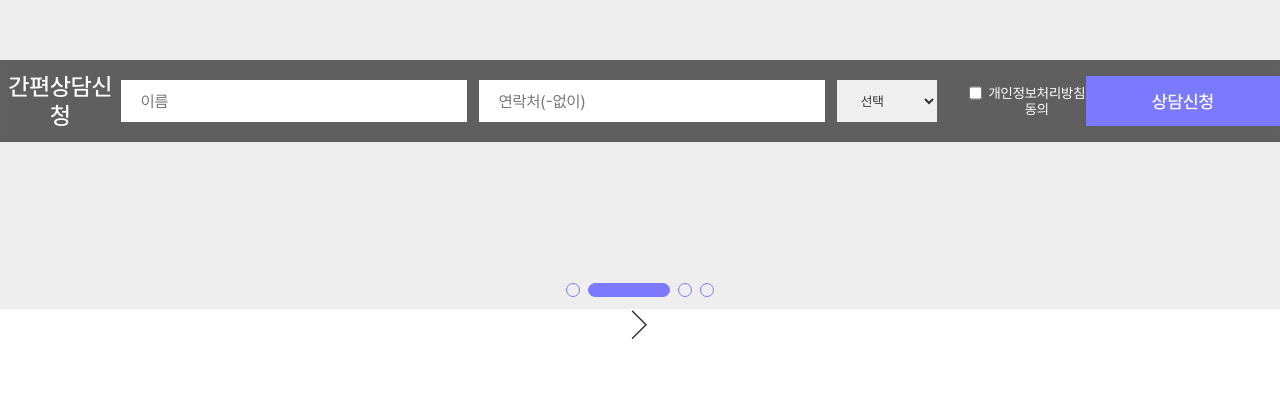
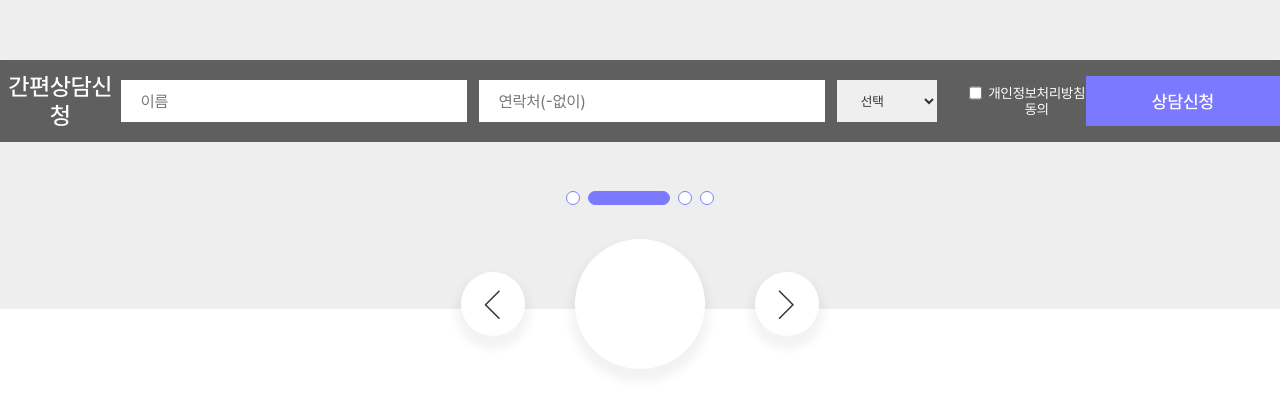
Before and after one commit to hyeon-woo-pyo-projects/minehair-front, a React (Create React App) app: page / in a window 1280 px wide. Shown: the part 658-1066 px from the top of the page. Built offline with nearby package versions, Linux system fonts and the light colour scheme.

Commit message:
중단 버튼 추가 및 클릭 이벤트 추가

```diff
--- a/src/components/index/MainSlider.tsx
+++ b/src/components/index/MainSlider.tsx
@@ -1,12 +1,33 @@
-import { Swiper, SwiperSlide } from 'swiper/react';
+import { Swiper, SwiperClass, SwiperSlide } from 'swiper/react';
 import { Navigation, Pagination, Scrollbar, Autoplay } from 'swiper/modules';
 import 'swiper/css';
 import 'swiper/css/navigation';
 import 'swiper/css/pagination';
 import 'swiper/css/scrollbar';
 import IconArrowRight from '../../icons/IconArrowRight';
+import IconArrowLeft from '../../icons/IconArrowLeft';
+import { useRef, useState } from 'react';
+import { Swiper as SwiperCore } from 'swiper';
 
 function MainSlider () {
+    // 일시정지 버튼 "my-button-pause"
+    const [paused, setPaused] = useState(false);
+
+    //
+    const swiperRef = useRef<SwiperCore | null>(null);
+
+    const togglePause = () => {
+        if (!swiperRef.current) return;
+
+        if (paused) {
+            swiperRef.current.autoplay.start();
+        }else {
+            swiperRef.current.autoplay.stop();
+        }
+
+        setPaused(prev => !prev);
+    };
+
     return (
         <>
             <Swiper
@@ -26,6 +47,9 @@ function MainSlider () {
                     delay: 5000,
                     disableOnInteraction: false,
                 }}
+                onSwiper={(swiper: SwiperClass) => {
+                    swiperRef.current = swiper;
+                }}
                 className='mainSlider'
             >
                 <SwiperSlide>Slide 1</SwiperSlide>
@@ -35,7 +59,12 @@ function MainSlider () {
             </Swiper>
 
             <div className="my-navigation-buttons">
-                <button className="my-button-prev"></button>
+                <button className="my-button-prev">
+                    <IconArrowLeft  color="var(--color-black)" height={30} width={30}/>
+                </button>
+                <button className={`my-button-pause ${paused ? 'paused' : ''}`} onClick={togglePause}>
+
+                </button>
                 <button className="my-button-next">
                     <IconArrowRight color="var(--color-black)" height={30} width={30}/>
                 </button>
--- a/src/icons/IconArrowLeft.tsx
+++ b/src/icons/IconArrowLeft.tsx
@@ -13,7 +13,7 @@ const IconArrowRight: React.FC<IconArrowRightProps> = ({ color = '#000', height
     width={width}
     height={height}
     viewBox='0 0 20 20'>
-        <path fill={color} d="M5 20c-0.128 0-0.256-0.049-0.354-0.146-0.195-0.195-0.195-0.512 0-0.707l8.646-8.646-8.646-8.646c-0.195-0.195-0.195-0.512 0-0.707s0.512-0.195 0.707 0l9 9c0.195 0.195 0.195 0.512 0 0.707l-9 9c-0.098 0.098-0.226 0.146-0.354 0.146z"></path>
+        <path fill={color} d="M14 20c0.128 0 0.256-0.049 0.354-0.146 0.195-0.195 0.195-0.512 0-0.707l-8.646-8.646 8.646-8.646c0.195-0.195 0.195-0.512 0-0.707s-0.512-0.195-0.707 0l-9 9c-0.195 0.195-0.195 0.512 0 0.707l9 9c0.098 0.098 0.226 0.146 0.354 0.146z"></path>
     </svg>
 
 );
--- a/src/index.css
+++ b/src/index.css
@@ -11,6 +11,7 @@
 :root {
   --color-black : #333;
   --color-white : #fff;
+  --color-hover : #eee;
   --brand-color: #7b7aff;
   --brand-color-hover: #8c8bef;
   --default-background: #111;
--- a/src/style/index/landing.css
+++ b/src/style/index/landing.css
@@ -3,6 +3,8 @@
     background-color: #eee;
     cursor: pointer;
 }
+
+.mainSlider .swiper-pagination { bottom: 100px; }
 
 .mainSlider .swiper-pagination .swiper-pagination-bullet {
     border-radius: 10px;
@@ -13,12 +15,40 @@
     opacity: 1;
     width: 12px;
     height: 12px;
+    background-color: var(--color-white);
 }
 
-.mainSlider .swiper-pagination .swiper-pagination-bullet-active {
-    width: 80px;
-    background-color: var(--brand-color);
+.mainSlider .swiper-pagination .swiper-pagination-bullet:hover { background-color: var(--color-hover); }
+.mainSlider .swiper-pagination .swiper-pagination-bullet-active { width: 80px; background-color: var(--brand-color); }
+.mainSlider .swiper-pagination .swiper-pagination-bullet-active:hover { background-color: var(--brand-color);}
+
+.my-navigation-buttons {
+    display: flex;
+    justify-self: center;
+    align-items: center;
+    gap: 50px;
+    position: relative;
+    bottom: 70px;
+    z-index: 1;
 }
+
+.my-navigation-buttons button {
+    position: relative;
+    transition: all 0.25s;
+    width: 64px;
+    height: 64px;
+    box-shadow: 0 8px 10px 5px rgba(0, 0, 0, .05);
+    border-radius: 50%;
+    cursor: pointer;
+    display: flex;
+    align-items: center;
+    justify-content: center;
+    background-color: var(--color-white);
+}
+
+.my-navigation-buttons button:hover { background-color: var(--color-hover); }
+.my-navigation-buttons button.my-button-pause { width: 130px; height: 130px; }
+.my-navigation-buttons button.my-button-pause.paused { background-color: red !important; }
 
 #fixedBanner {
     position: sticky;
```
